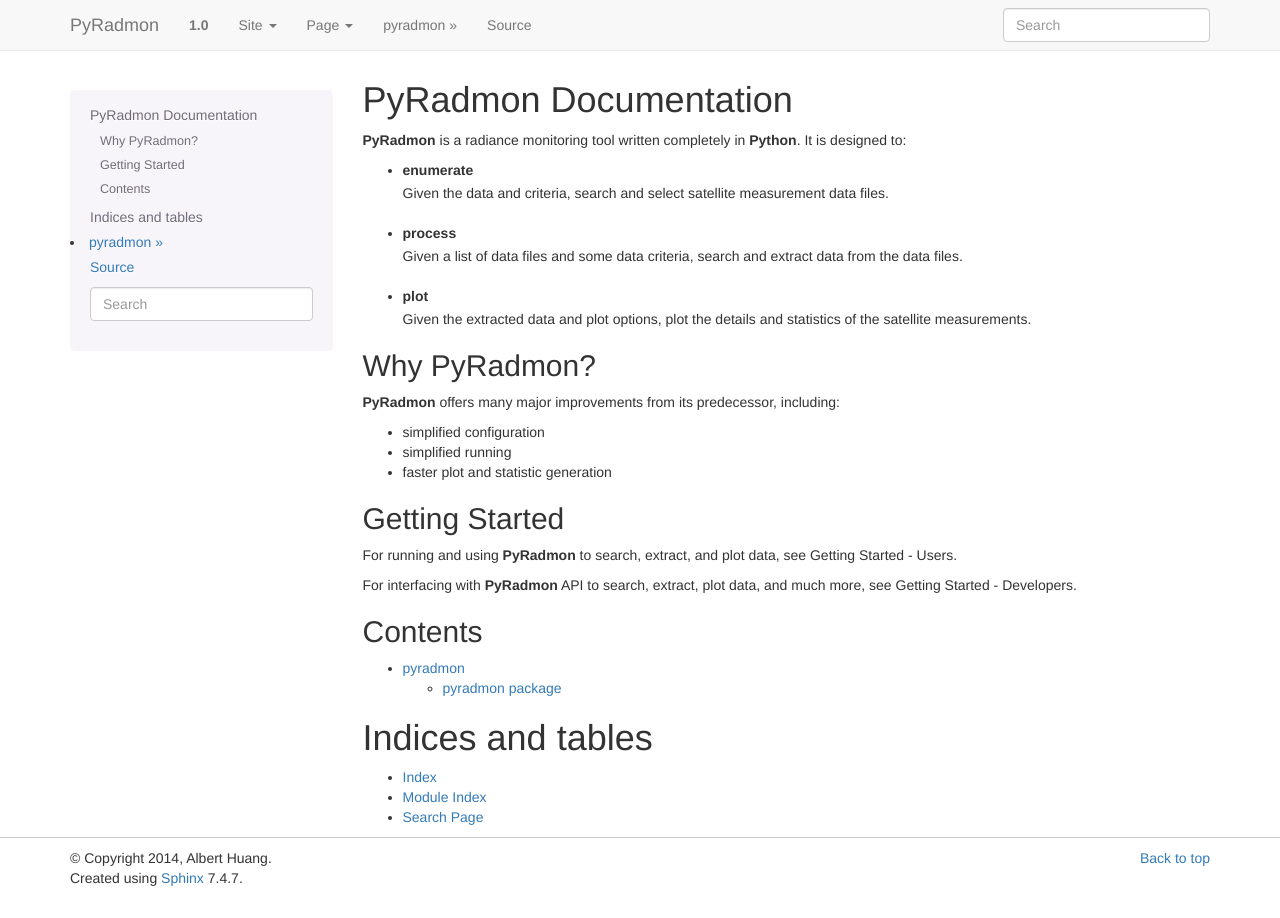
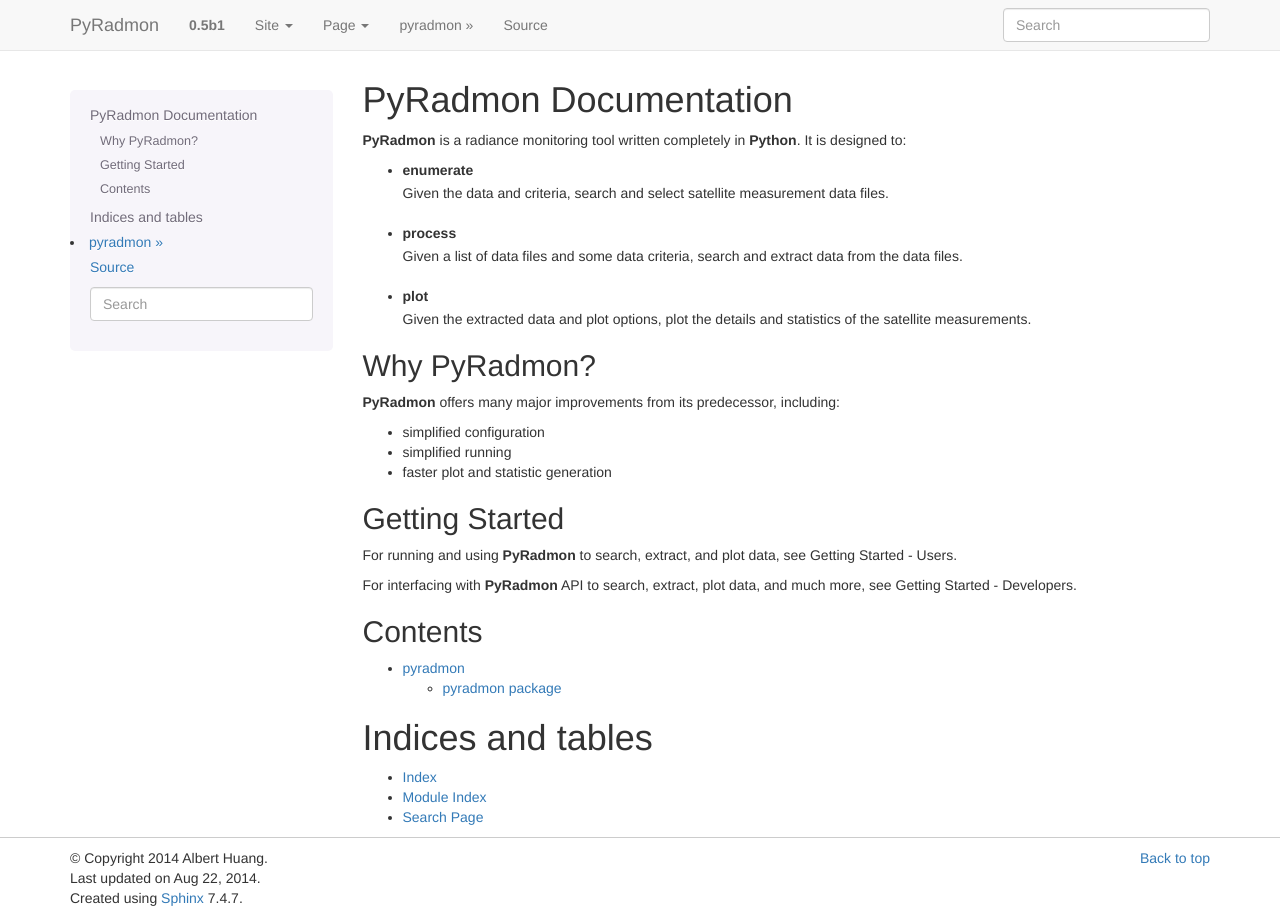
Before and after one commit to alberthdev/pyradmon, a Sphinx documentation site: the page built from docs/index.rst, in a window 1280 px wide. Built offline with Sphinx 7.4.7, drawn with Linux system fonts in a browser that asks for light colours; nearby versions of some CDN libraries; library files that are not in the unit come from our copies; part of the change alters nothing that is shown.

```diff
--- a/docs/conf.py
+++ b/docs/conf.py
@@ -21,6 +21,25 @@ import sphinx_bootstrap_theme
 # add these directories to sys.path here. If the directory is relative to the
 # documentation root, use os.path.abspath to make it absolute, like shown here.
 sys.path.insert(0, os.path.abspath('..'))
+
+def startswith_arr(test_str, arr):
+    for item in arr:
+        if test_str.startswith(item):
+            return True
+    return False
+
+def remove_module_docstring(app, what, name, obj, options, lines):
+    blacklisted_modules = [
+                            "pyradmon.args",
+                            "pyradmon.config",
+                            "pyradmon.debug",
+                            "pyradmon.wrapper",
+                          ]
+    if startswith_arr(name, blacklisted_modules):
+        del lines[:]
+
+def setup(app):
+    app.connect("autodoc-process-docstring", remove_module_docstring)
 
 # -- General configuration ------------------------------------------------
 
@@ -50,16 +69,16 @@ master_doc = 'index'
 
 # General information about the project.
 project = u'PyRadmon'
-copyright = u'2014, Albert Huang'
+copyright = u'2014 Albert Huang'
 
 # The version info for the project you're documenting, acts as replacement for
 # |version| and |release|, also used in various other places throughout the
 # built documents.
 #
 # The short X.Y version.
-version = '1.0'
+version = '0.5b1'
 # The full version, including alpha/beta/rc tags.
-release = '1.0.0'
+release = '0.5b1'
 
 # The language for content autogenerated by Sphinx. Refer to documentation
 # for a list of supported languages.
@@ -142,7 +161,7 @@ html_static_path = ['_static']
 
 # If not '', a 'Last updated on:' timestamp is inserted at every page bottom,
 # using the given strftime format.
-#html_last_updated_fmt = '%b %d, %Y'
+html_last_updated_fmt = '%b %d, %Y'
 
 # If true, SmartyPants will be used to convert quotes and dashes to
 # typographically correct entities.
```
